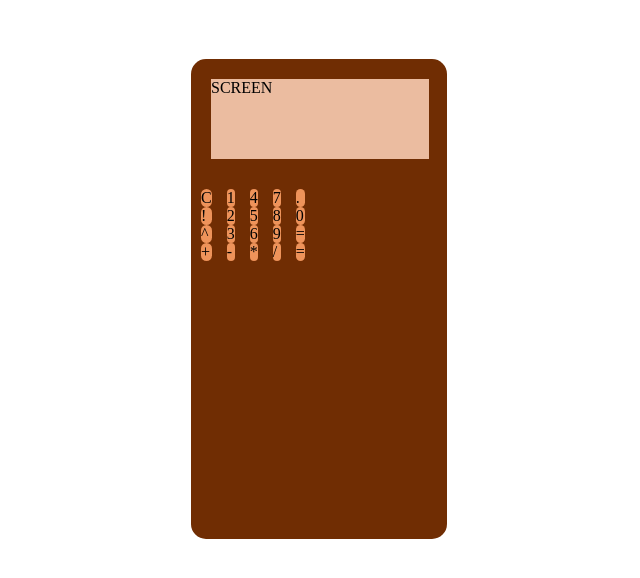
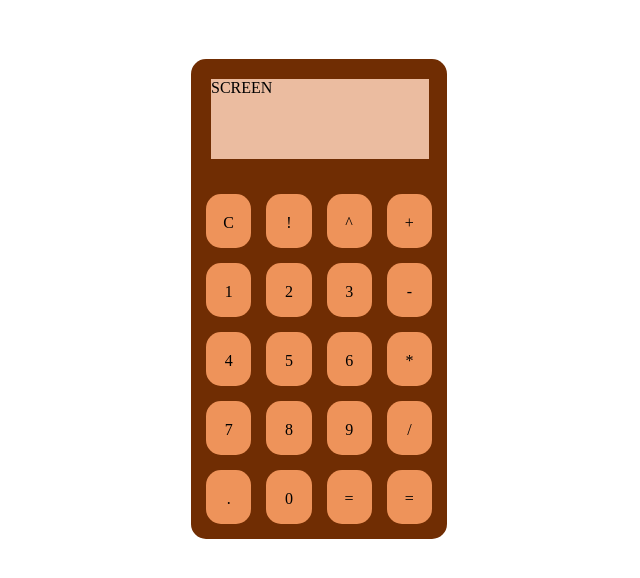
Before and after one commit to quaternio/reckoner, a plain HTML site: page index.html in a window 1280 px wide. Shown: the part 76-654 px from the top of the page, without its empty margins (321-961 px from the left). Drawn offline with Linux system fonts and the light colour scheme.

Commit message:
Format buttons

```diff
--- a/index.js
+++ b/index.js
@@ -17,12 +17,16 @@ const populate_panel = () => {
     // Create the row div that we'll put buttons in
     const row = document.createElement("div");
     panel.appendChild(row);
-    panel.style.display = "flex";
-    panel.style.gap = "15px";
-    panel.style.flexDirection = "row";
+    row.style.display = "flex";
+    row.style.gap = "15px";
+    row.style.flex = "auto";
+    row.style.flexDirection = "row";
     for (let j=0; j<NUM_COLS; j++) {
       // Create a button
       const button = document.createElement("div");
+      button.style.flex = "1";
+      button.style.textAlign = "center";
+      button.style.paddingTop = "20px";
       button.style.borderRadius = "15px";
       button.style.backgroundColor = "#EE935A";
       button.textContent = labels[i][j];
--- a/style.css
+++ b/style.css
@@ -28,7 +28,10 @@
 }
 
 .panel {
+  display: flex;
   flex: auto;
-  margin: 10px;
+  flex-direction: column;
+  margin: 15px;
+  gap: 15px;
   /*background-color: #EE935A;*/
 }
```
